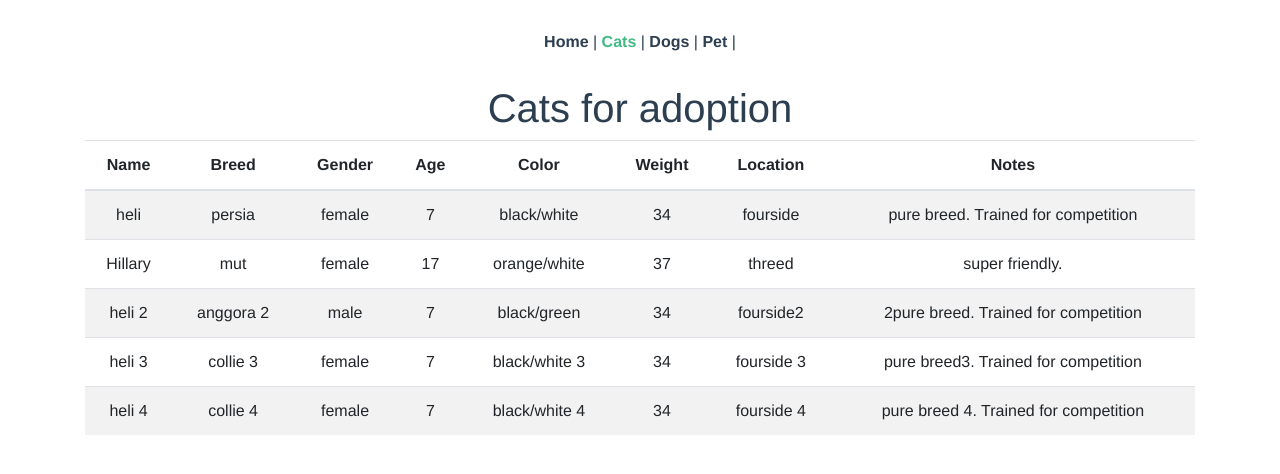
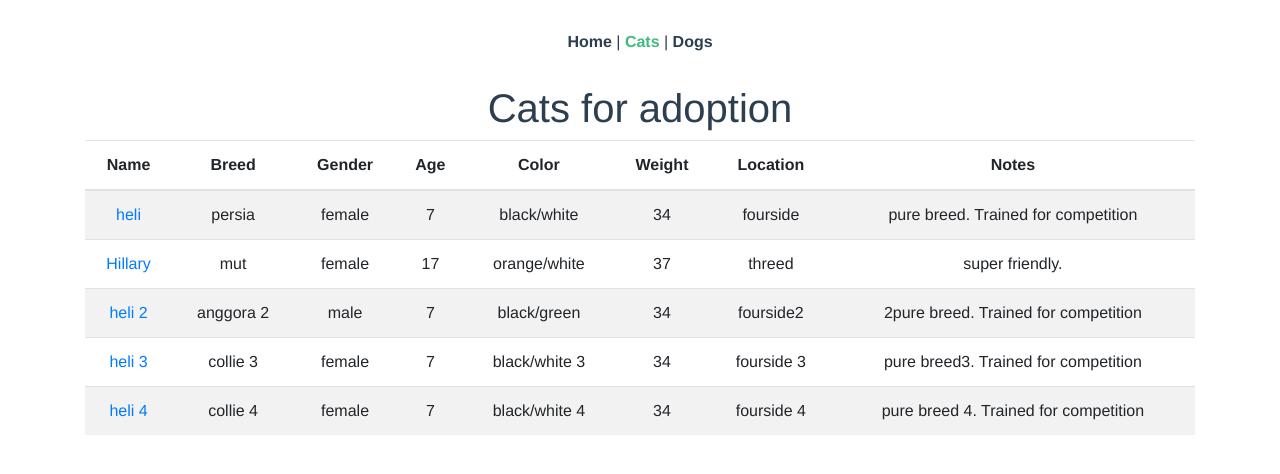
Before and after one commit to duro06/adopt_pets, a Vue app: page /cats in a window 1280 px wide. Shown: the top 474 px of the page. Built offline with nearby package versions, Linux system fonts and the light colour scheme.

Commit message:
modifikasi file app, router/index, store/index,/data/, view cats dan menambahkan file di folder store

```diff
--- a/src/App.vue
+++ b/src/App.vue
@@ -3,8 +3,7 @@
     <div id="nav">
       <router-link to="/">Home</router-link> |
       <router-link to="/cats">Cats</router-link> |
-      <router-link to="/dogs">Dogs</router-link> |
-      <router-link to="/pet">Pet</router-link> |
+      <router-link to="/dogs">Dogs</router-link>
     </div>
     <b-container>
       <router-view/>
--- a/src/router/index.js
+++ b/src/router/index.js
@@ -23,7 +23,7 @@
   component: Dogs
 },
 {
-  path: '/pet',
+  path: '/pets/:id',
   name: 'pet',
   component: Pet
 }
--- /dev/null
+++ b/src/store/actions.js
@@ -0,0 +1,3 @@
+export default {
+
+}
--- a/src/store/index.js
+++ b/src/store/index.js
@@ -1,15 +1,13 @@
 import Vue from 'vue'
 import Vuex from 'vuex'
+import state from './state.js'
+import mutations from './mutations.js'
+import actions from './actions.js'
 
 Vue.use(Vuex)
 
 export default new Vuex.Store({
-  state: {
-  },
-  mutations: {
-  },
-  actions: {
-  },
-  modules: {
-  }
+  state,
+  mutations,
+  actions
 })
--- /dev/null
+++ b/src/store/mutations.js
@@ -0,0 +1,3 @@
+export default {
+
+}
--- /dev/null
+++ b/src/store/state.js
@@ -0,0 +1,7 @@
+import cats from '../data/cats'
+import dogs from '../data/dogs'
+
+export default {
+  cats,
+  dogs
+}
--- a/src/views/Cats.vue
+++ b/src/views/Cats.vue
@@ -1,7 +1,13 @@
 <template>
   <div>
     <h1>Cats for adoption</h1>
-    <b-table striped hover :items="cats"></b-table>
+    <b-table striped hover :items="cats">
+      <template v-slot:cell(name)="data">
+        <router-link :to="`/pets/${data.index}`">
+        {{ data.value }}
+        </router-link>
+      </template>
+    </b-table>
   </div>
 </template>
 <script>
```
Also changed, not shown: src/data/cats.js (indentation only), src/data/dogs.js (indentation only).
